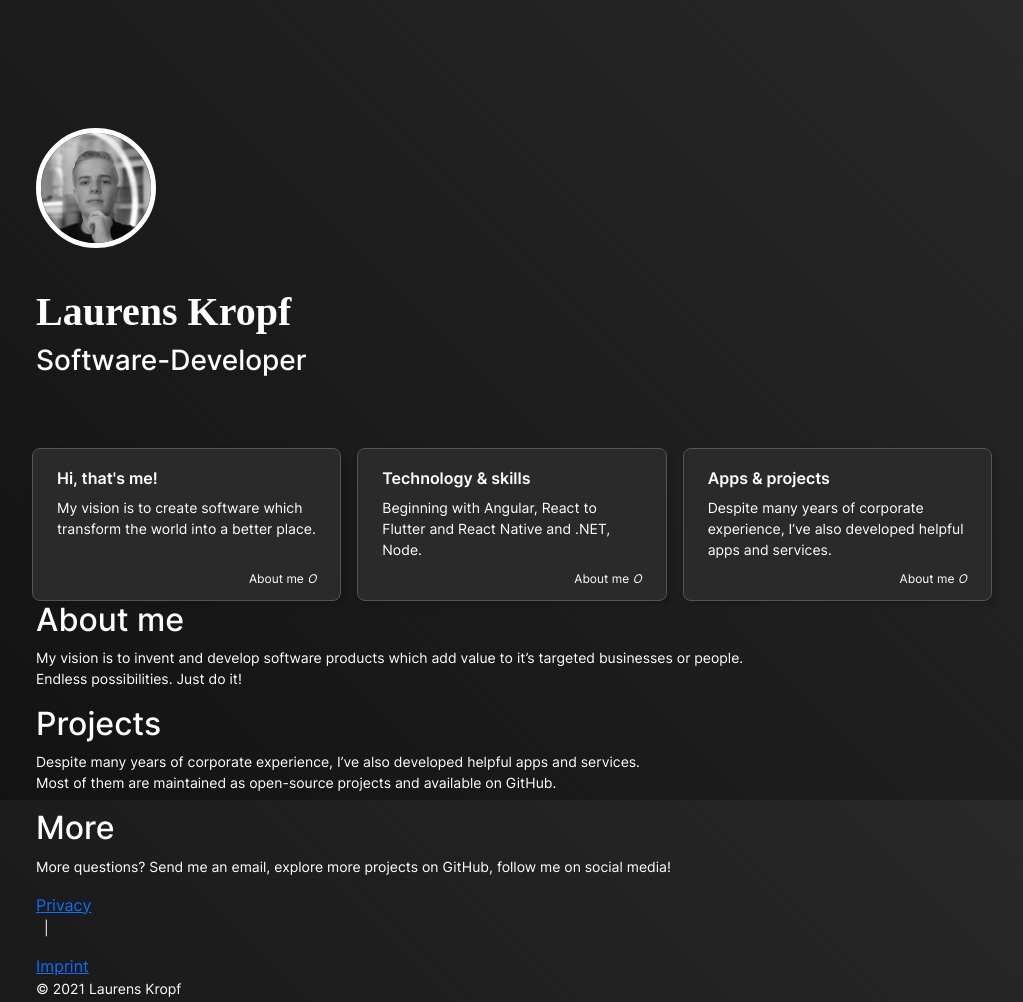
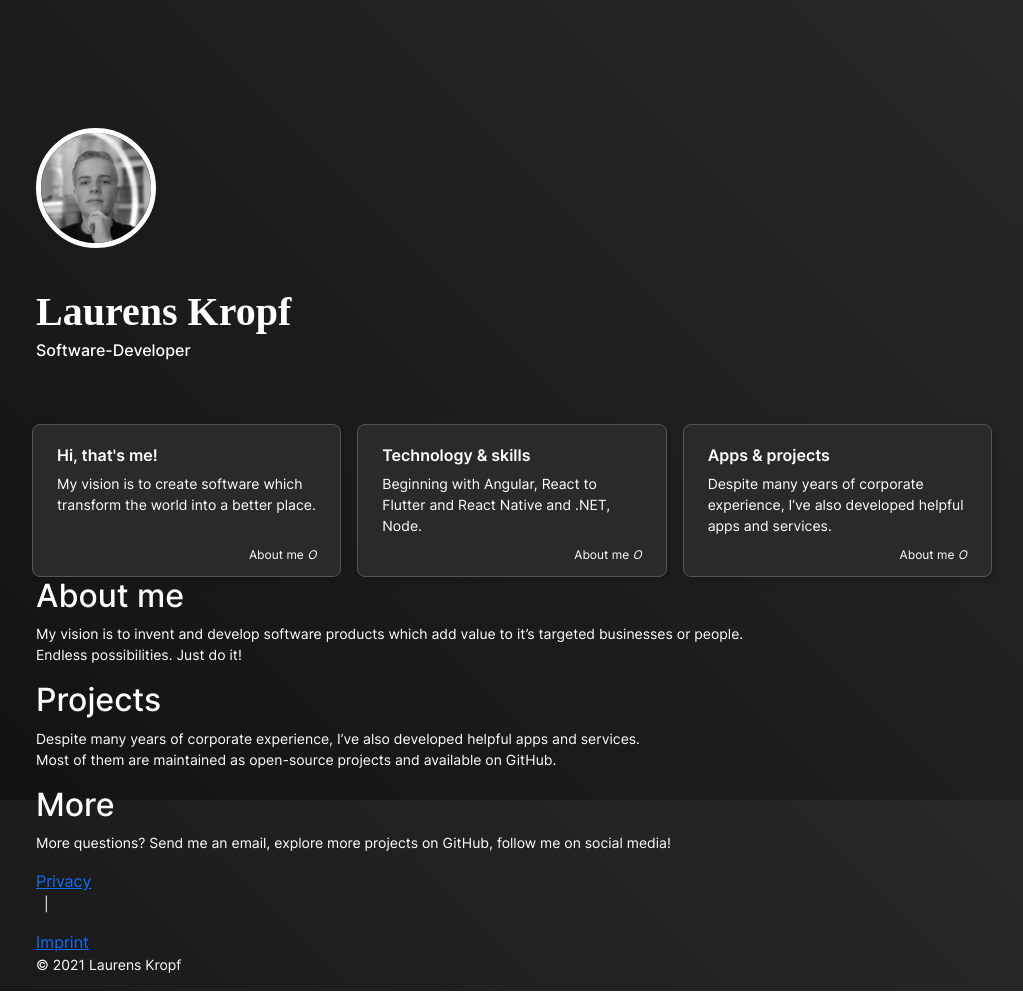
Before and after one commit to laurensk/laurensk.at, a plain HTML site: page new/index.html in a window 1280 px wide. Shown: the top 1002 px of the page, without its empty margins (128-1151 px from the left). Drawn offline with nearby package versions, Linux system fonts and the light colour scheme; a web font is replaced by a local one.

Commit message:
fixed subtitle

```diff
--- a/new/styles.css
+++ b/new/styles.css
@@ -35,7 +35,9 @@ p {
 }
 
 .lk-subtitle {
-  margin-bottom: 2.5em;
+  font-size: 1em;
+  margin-top: -0.2em;
+  margin-bottom: 4em;
 }
 
 .lk-image {
```
